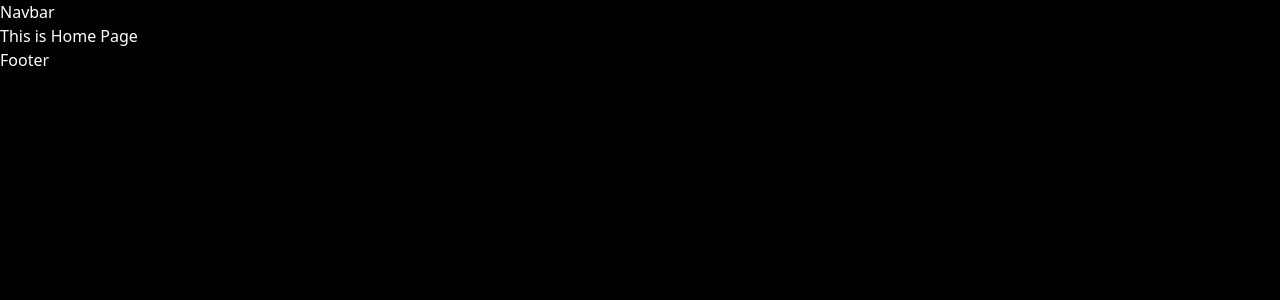
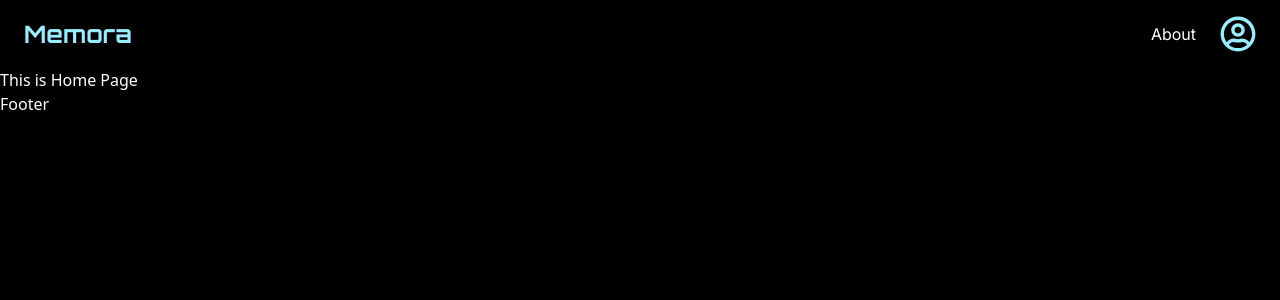
Before and after one commit to kuruvapavani/Memora, a React (Create React App) app in the folder frontend/: page / in a window 1280 px wide. Shown: the top 300 px of the page. Built offline with nearby package versions, Linux system fonts and the light colour scheme; the HTML template or start-up script is replaced by a standard one.

Commit message:
Design Navbar component

```diff
--- a/frontend/package.json
+++ b/frontend/package.json
@@ -9,6 +9,7 @@
     "@testing-library/user-event": "^13.5.0",
     "react": "^19.1.1",
     "react-dom": "^19.1.1",
+    "react-icons": "^5.5.0",
     "react-router-dom": "^7.8.0",
     "react-scripts": "5.0.1",
     "web-vitals": "^2.1.4"
--- a/frontend/public/index.html
+++ b/frontend/public/index.html
@@ -14,6 +14,12 @@
       href="https://fonts.googleapis.com/css2?family=Orbitron:wght@400..900&display=swap"
       rel="stylesheet"
     />
+    <link rel="preconnect" href="https://fonts.googleapis.com" />
+    <link rel="preconnect" href="https://fonts.gstatic.com" crossorigin />
+    <link
+      href="https://fonts.googleapis.com/css2?family=Exo:ital,wght@0,100..900;1,100..900&family=Inter:ital,opsz,wght@0,14..32,100..900;1,14..32,100..900&display=swap"
+      rel="stylesheet"
+    />
     <title>Memora App</title>
   </head>
   <body>
--- a/frontend/src/components/Navbar.jsx
+++ b/frontend/src/components/Navbar.jsx
@@ -1,9 +1,76 @@
-import React from 'react'
+import React, { useState } from 'react';
+import { FaRegUserCircle } from "react-icons/fa";
+import { Link } from 'react-router-dom';
 
 const Navbar = () => {
+  const [isLoggedIn, setIsLoggedIn] = useState(true);
+  const [menuOpen, setMenuOpen] = useState(false);
+
+  const handleLogout = () => {
+    console.log("User logged out");
+    setIsLoggedIn(false);
+    setMenuOpen(false);
+  };
+
   return (
-    <div>Navbar</div>
-  )
-}
+    <nav className="flex items-center justify-between px-6 py-4 relative">
+      {/* Logo */}
+      <div className="text-hero text-2xl font-bold cursor-pointer hover:opacity-80 transition font-orbitron">
+        Memora
+      </div>
 
-export default Navbar
+      {/* Nav links */}
+      <div className="flex items-center space-x-6 font-inter">
+        <Link to="/about" className="text-white hover:text-hero transition">About</Link>
+
+        {!isLoggedIn ? (
+          <button className="bg-hero text-black px-5 py-2 rounded-xl font-medium hover:bg-opacity-80 transition">
+            Login
+          </button>
+        ) : (
+          <div className="relative">
+            <FaRegUserCircle
+              className="text-hero text-4xl cursor-pointer"
+              onClick={() => setMenuOpen((prev) => !prev)}
+            />
+
+            {/* Dropdown menu */}
+            {menuOpen && (
+              <div className="absolute right-0 mt-2 w-48 bg-black text-white rounded-lg shadow-lg overflow-hidden">
+                <Link
+                  to="/dashboard"
+                  className="block px-4 py-2 hover:bg-hero hover:text-black transition"
+                  onClick={() => setMenuOpen(false)}
+                >
+                  Dashboard
+                </Link>
+                <Link
+                  to="/create-capsule"
+                  className="block px-4 py-2 hover:bg-hero hover:text-black transition"
+                  onClick={() => setMenuOpen(false)}
+                >
+                  Create Capsule
+                </Link>
+                <Link
+                  to="/my-capsules"
+                  className="block px-4 py-2 hover:bg-hero hover:text-black transition"
+                  onClick={() => setMenuOpen(false)}
+                >
+                  My Capsules
+                </Link>
+                <button
+                  onClick={handleLogout}
+                  className="w-full text-left px-4 py-2 hover:bg-hero hover:text-black transition"
+                >
+                  Logout
+                </button>
+              </div>
+            )}
+          </div>
+        )}
+      </div>
+    </nav>
+  );
+};
+
+export default Navbar;
--- a/frontend/tailwind.config.js
+++ b/frontend/tailwind.config.js
@@ -15,6 +15,7 @@ module.exports = {
       },
       fontFamily: {
         orbitron: ['"Orbitron"', 'sans-serif'],
+        inter:['"Inter"','sans-serif'],
       },
     },
   },
```
Also changed, not shown: 1 other file (tests, documents, lock files or other folders).
